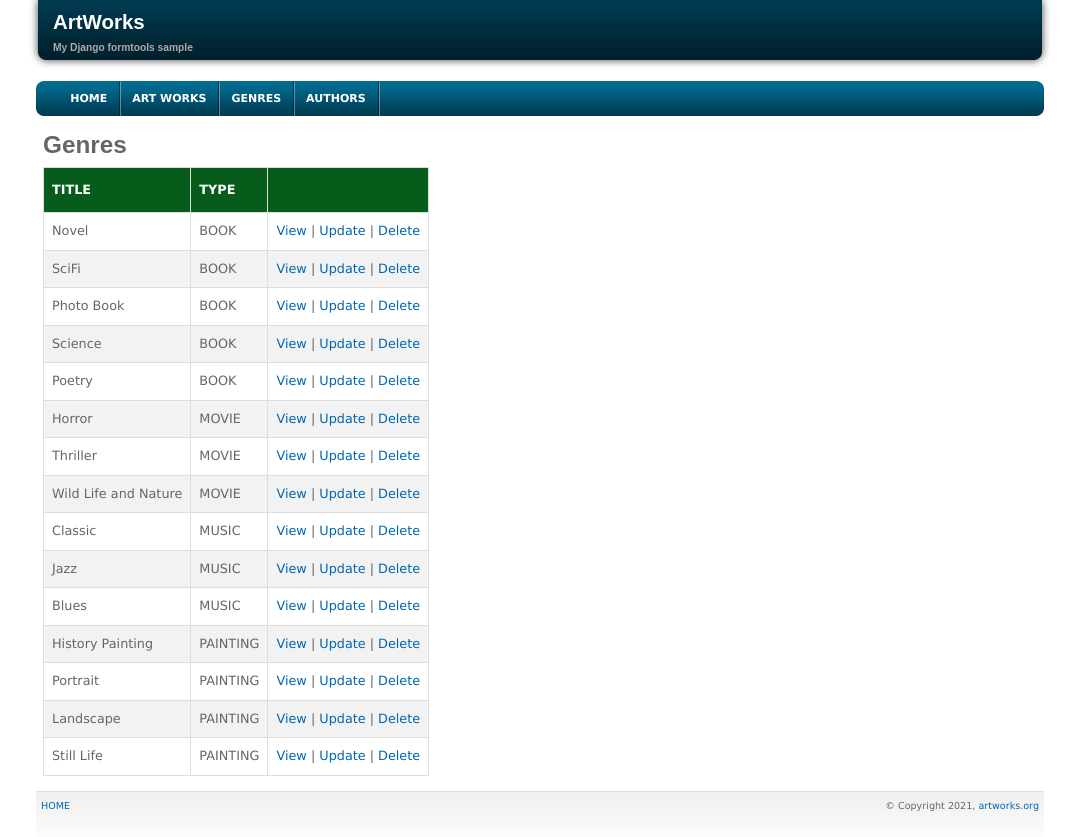
After one commit to mnosinov/artworks_project, a Django app: page /genres in a window 1280 px wide. The commit adds this page. Shown: the whole page, without its empty margins (100-1179 px from the left). Run offline with Django 3.2, Linux system fonts and the light colour scheme; data comes from the database, SQL or seed files in the repository; both versions use the stored data as it was after the commit; parts of the project's set-up code (start-up, migrations or seed data) failed here and were passed over; some libraries are stand-ins or nearby versions.

```diff
--- a/artworks/models.py
+++ b/artworks/models.py
@@ -1,4 +1,5 @@
 from django.db import models
+from django.urls import reverse
 from django_resized import ResizedImageField
 
 from django.utils.translation import gettext as _
@@ -19,11 +20,16 @@ class ArtworkType(models.TextChoices):
 
 
 class Genre(models.Model):
+    class Meta:
+        ordering = ('artwork_type',)
     artwork_type = models.CharField(max_length=30, choices=ArtworkType.choices)
     title = models.CharField(max_length=200)
 
     def __str__(self):
         return self.title
+
+    def get_absolute_url(self):
+        return reverse('genre-detail-view', args=[str(self.id)])
 
 
 class Artwork(models.Model):
--- /dev/null
+++ b/artworks/templates/artworks/genre_list.html
@@ -0,0 +1,40 @@
+{% extends 'base.html' %}
+
+{% block title %}Genres{% endblock %}
+
+{% block subheader %}
+{% endblock %}
+
+{% block content %}
+  <h1>Genres</h1>
+	<table class="styled_table">
+		<thead>
+			<tr>
+				<th>TITLE</th>
+				<th>TYPE</th>
+				<th></th>
+			</tr>
+		</thead>
+		<tbody>
+			{% if genre_list %}
+					{% for genre in genre_list %}
+					<tr>
+						<td>
+							{{ genre.title }}
+						</td>
+						<td>
+							{{genre.artwork_type}}
+						</td>
+						<td>
+							<a href="{{ genre.get_absolute_url }}">View</a> |
+							<a href="{% url 'genre-update' pk=genre.pk %}">Update</a> |
+							<a href="{% url 'genre-delete' pk=genre.pk %}">Delete</a>
+						</td>
+					</tr>
+					{% endfor %}
+			{% else %}
+				<p>There are no genres.</p>
+			{% endif %}
+		</tbody>
+	</table>
+{% endblock %}
--- a/artworks/templates/artworks/index.html
+++ b/artworks/templates/artworks/index.html
@@ -14,7 +14,7 @@
 <div>
 	<ul>
 		<li><a href="{% url 'insert-sample-data' %}">Insert Sample Data</a></li>
-		<li><a href="/admin">Go to Django admin panel</a></li>
+		<li><a href="/admin" target="_blank">Go to Django admin panel</a></li>
 	</ul>
 </div>
 {% endblock %}
--- a/artworks/urls.py
+++ b/artworks/urls.py
@@ -1,7 +1,12 @@
 from django.urls import path
-from .views import index, InsertSampleData
+from .views import index, InsertSampleDataView, GenreListView, GenreDetailView, \
+        GenreUpdateView, GenreDeleteView
 
 urlpatterns = [
     path('', index, name='index'),
-    path('insert-sample-data', InsertSampleData.as_view(), name='insert-sample-data'),
+    path('insert-sample-data', InsertSampleDataView.as_view(), name='insert-sample-data'),
+    path('genres', GenreListView.as_view(), name='genres'),
+    path('genres/<int:pk>/view', GenreDetailView.as_view(), name='genre-detail-view'),
+    path('genres/<int:pk>/update', GenreUpdateView.as_view(), name='genre-update'),
+    path('genres/<int:pk>/delete', GenreDeleteView.as_view(), name='genre-delete'),
 ]
--- a/artworks/views.py
+++ b/artworks/views.py
@@ -1,17 +1,44 @@
 from django.shortcuts import render, redirect
-from django.views.generic import View
+from django.urls import reverse_lazy
+from django.views.generic import View, ListView
+from django.views.generic.detail import DetailView
+from django.views.generic.edit import CreateView, UpdateView, DeleteView
 from django.contrib import messages
 
 from .insertdatahelper import InserDataHelper
+from .models import Genre
 
 
 def index(request):
     return render(request, 'artworks/index.html')
 
 
-class InsertSampleData(View):
+class InsertSampleDataView(View):
     def get(self, request, *args, **kwargs):
         InserDataHelper(request).reset_data()
         messages.success(request,
                          'Sample Data have been successfully inserted.')
         return redirect('index')
+
+
+class GenreListView(ListView):
+    model = Genre
+
+
+class GenreDetailView(DetailView):
+    model = Genre
+
+
+class GenreCreateView(CreateView):
+    model = Genre
+
+
+class GenreUpdateView(UpdateView):
+    model = Genre
+    fields = ('title', 'artwork_type')
+    success_url = reverse_lazy('genres')
+
+
+class GenreDeleteView(DeleteView):
+    model = Genre
+    success_url = reverse_lazy('genres')
--- a/artworks_project/settings.py
+++ b/artworks_project/settings.py
@@ -42,6 +42,7 @@ INSTALLED_APPS = [
     'django.contrib.sessions',
     'django.contrib.messages',
     'django.contrib.staticfiles',
+    'crispy_forms',
     'artworks.apps.ArtworksConfig',
 ]
 
@@ -146,3 +147,5 @@ DJANGORESIZED_DEFAULT_NORMALIZE_ROTATION = True
 # https://docs.djangoproject.com/en/3.2/ref/settings/#default-auto-field
 
 DEFAULT_AUTO_FIELD = 'django.db.models.BigAutoField'
+
+CRISPY_TEMPLATE_PACK = 'bootstrap4'
--- a/artworks_project/static/css/style.css
+++ b/artworks_project/static/css/style.css
@@ -213,3 +213,25 @@ p { margin-top: 5px; }
 /*input.search { border: 1px solid #ccc; padding: 4px; width: 160px; }*/
 .comment { background: #FFF; color: #808080; padding: 10px; margin: 0 0 10px 0; border-top: 1px solid #ccc; }
 .commentsbox { background: #FFF; color: #808080; padding: 10px; margin: 0 0 10px 0; border-top: 1px solid #ccc; }
+
+.styled_table {
+  border-collapse: collapse;
+/*  width: 100%; */
+}
+
+.styled_table td, .styled_table th {
+  border: 1px solid #ddd;
+  padding: 8px;
+}
+
+.styled_table tr:nth-child(even){background-color: #f2f2f2;}
+
+.styled_table tr:hover {background-color: #ddd;}
+
+.styled_table th {
+  padding-top: 12px;
+  padding-bottom: 12px;
+  text-align: left;
+  background-color: #075c1c;
+  color: white;
+}
--- a/requirements.txt
+++ b/requirements.txt
@@ -1,5 +1,6 @@
 asgiref==3.4.0
 Django==3.2.4
+django-crispy-forms==1.12.0
 django-formtools==2.3
 django-resized==0.3.11
 Pillow==8.2.0
--- a/templates/base.html
+++ b/templates/base.html
@@ -5,6 +5,7 @@
 <title>{% block title %}{% endblock %} </title>
 <link rel="shortcut icon" type="image/jpg" href="{% static 'images/favicon-16x16.png' %}"/>
 <meta http-equiv="Content-Type" content="text/html; charset=UTF-8" />
+<link rel="stylesheet" href="https://stackpath.bootstrapcdn.com/bootstrap/4.1.3/css/bootstrap.min.css" integrity="sha384-MCw98/SFnGE8fJT3GXwEOngsV7Zt27NXFoaoApmYm81iuXoPkFOJwJ8ERdknLPMO" crossorigin="anonymous">
 <link rel="stylesheet" href="{% static 'css/style.css' %}" type="text/css" media="screen" />
 </head>
 <body>
@@ -23,9 +24,9 @@
     <div class="rights"></div>
     <div class="lefts">
       <ul>
-        <li><a href="#">HOME</a></li>
+				<li><a href="{% url 'index' %}">HOME</a></li>
         <li><a href="#">ART WORKS</a></li>
-        <li><a href="#">GENRES</a></li>
+        <li><a href="{% url 'genres' %}">GENRES</a></li>
         <li><a href="#">AUTHORS</a></li>
       </ul>
     </div>
@@ -52,5 +53,8 @@
   </div>
 	{% endblock %}
 </div>
+
+<script src="https://stackpath.bootstrapcdn.com/bootstrap/4.1.3/js/bootstrap.min.js" integrity="sha384-ChfqqxuZUCnJSK3+MXmPNIyE6ZbWh2IMqE241rYiqJxyMiZ6OW/JmZQ5stwEULTy" crossorigin="anonymous"></script>
+
 </body>
 </html>
```
Also changed, not shown: artworks/templates/artworks/genre_detail.html (added, +34 -0 lines), artworks/templates/artworks/genre_form.html (added, +18 -0 lines), artworks/migrations/0002_auto_20210630_0857.py (added), db.sqlite3.
